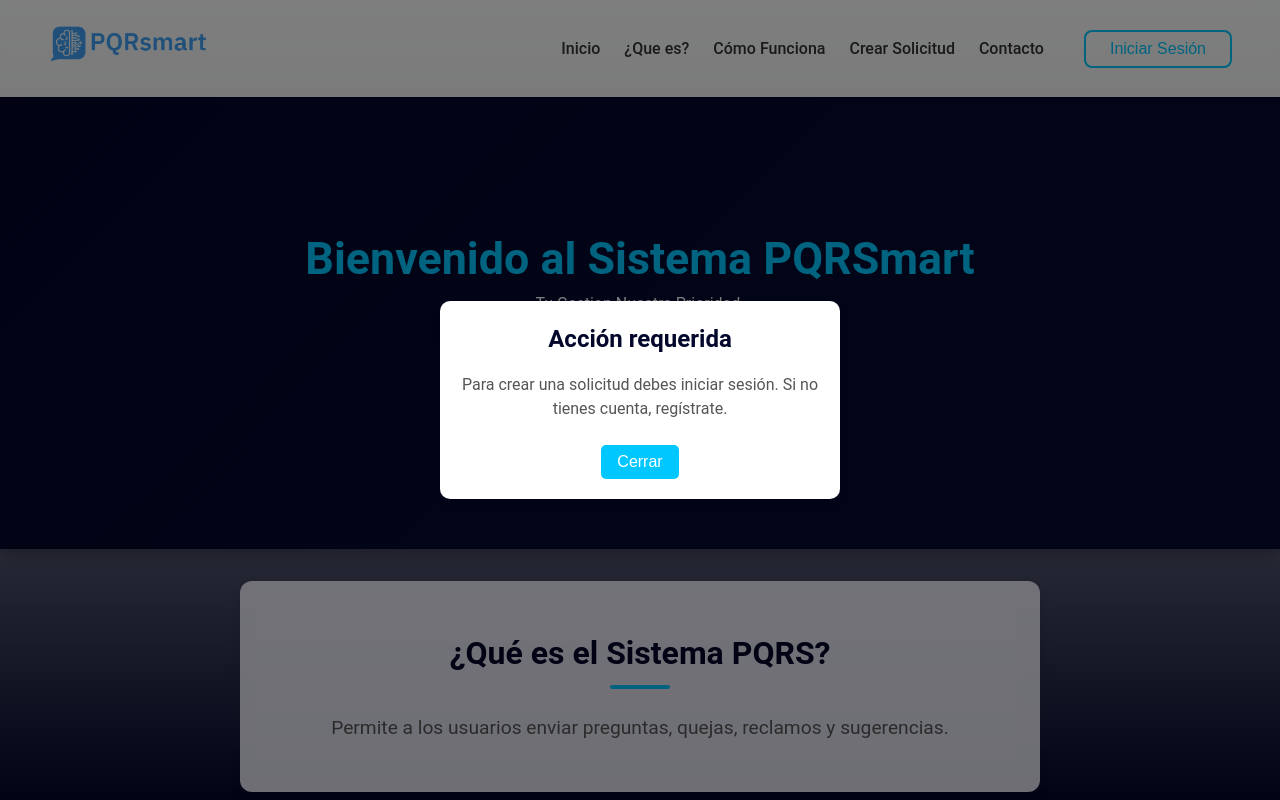
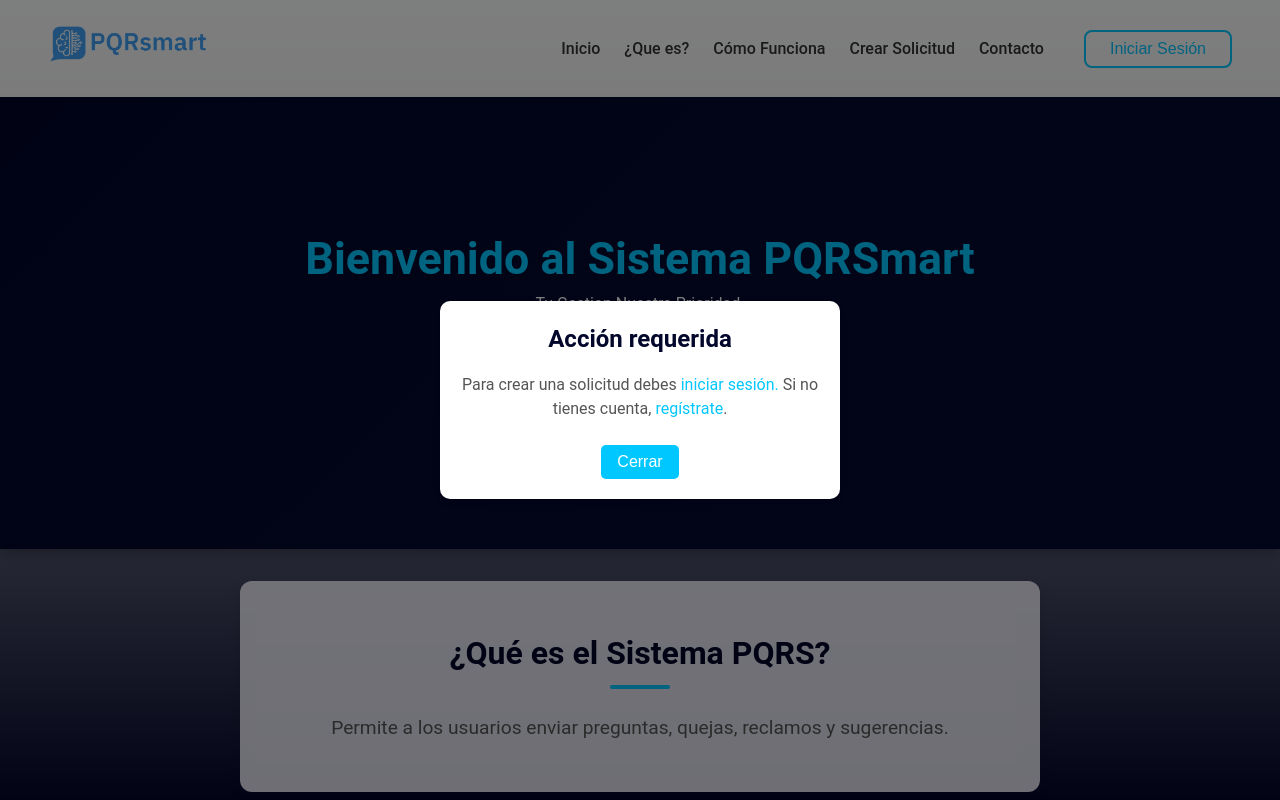
Before and after one commit to migueljgc/PQRSMARTFRONT, a React (Vite) app: page / in a window 1280 px wide. Both pictures are taken after a click on the button "Crear Solicitud". Built offline with nearby package versions, Linux system fonts and the light colour scheme.

Commit message:
act iniciar, registro

```diff
--- a/src/componentes/Inicio/Modal.css
+++ b/src/componentes/Inicio/Modal.css
@@ -30,7 +30,7 @@
 }
 .modal-content-a{
     margin-bottom: 1.5rem;
-    color: #555;
+    color: #00c7ff;
     font-size: 1rem;
     text-decoration: none;
 }
```
